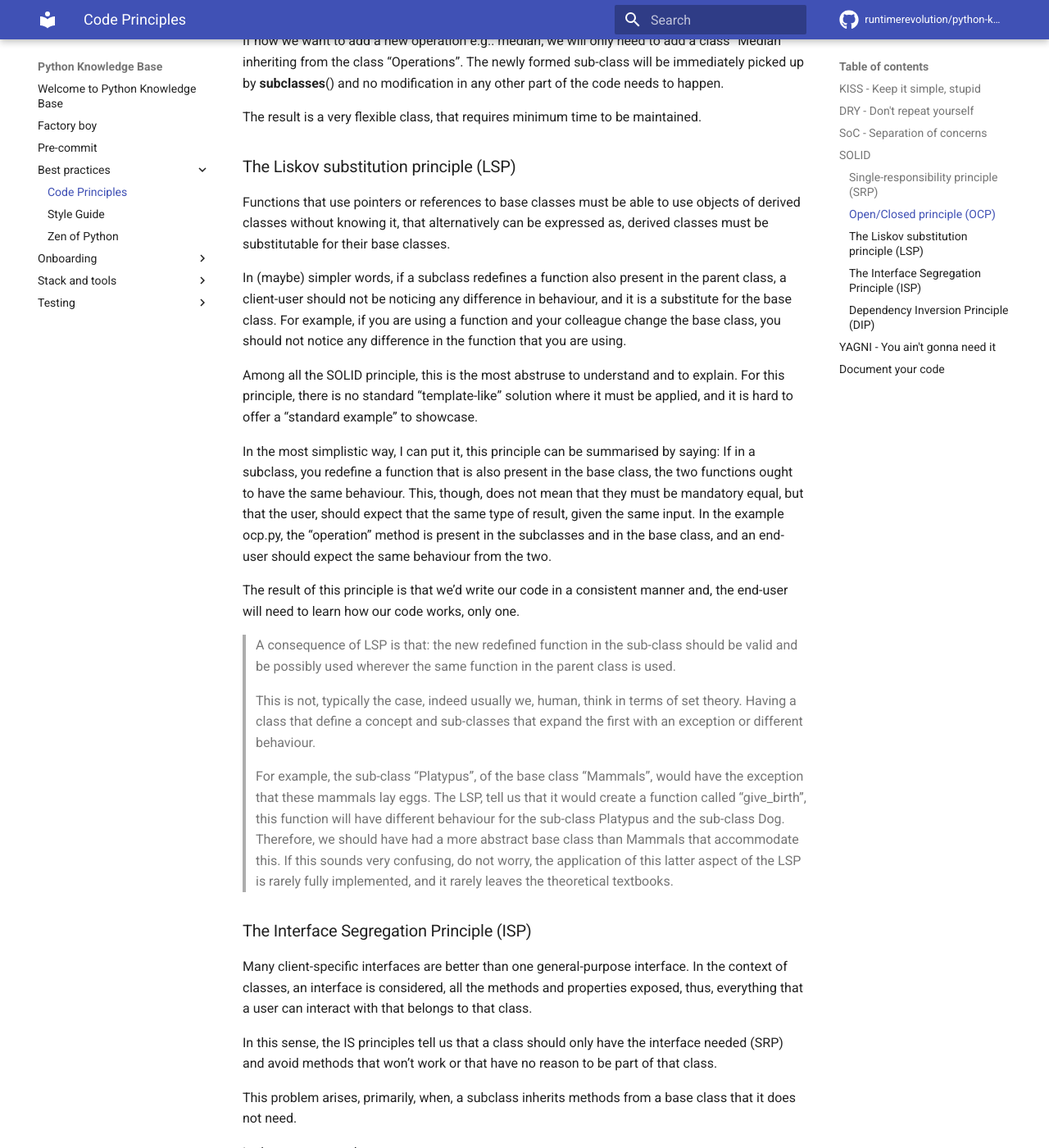
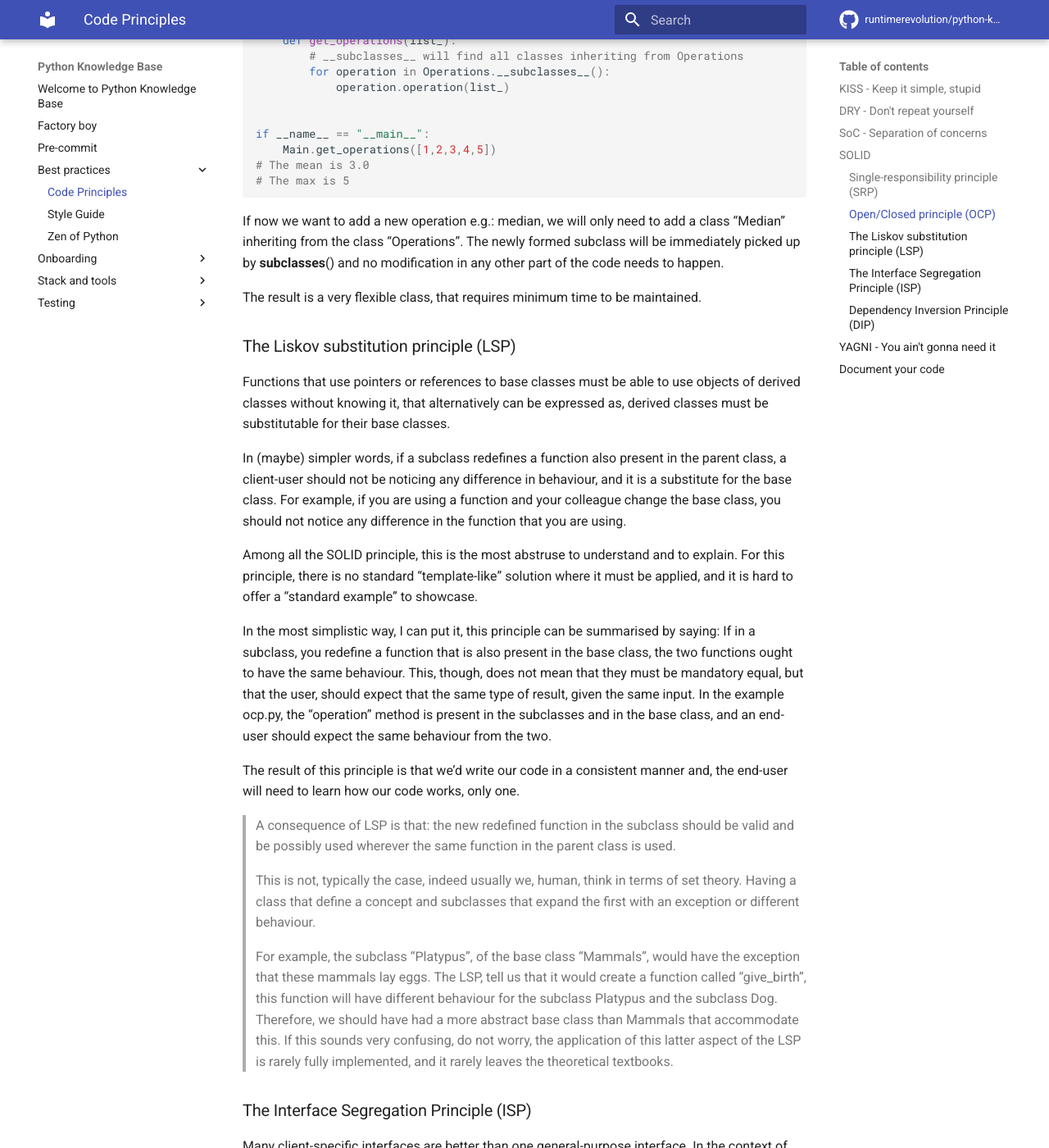
Before and after one commit to runtimerevolution/python-knowledge-base, an MkDocs documentation site: the page built from docs/best_practices/code_principles.md, in a window 1280 px wide and 1400 px high, scrolled down 5086 px. Shown: the whole window at 82% size. Built offline with MkDocs 1.6.1 and Material for MkDocs 9.7.7, drawn with Linux system fonts in a browser that asks for light colours; comment, search, counter and statistics services are not loaded; some of the changed text lies outside the part shown.

Commit message:
updated code principles to follow python main docs

````diff
--- a/docs/best_practices/code_principles.md
+++ b/docs/best_practices/code_principles.md
@@ -139,11 +139,15 @@
 import numpy as np
 
 def get_mean(list_):
-    '''Compute Mean'''
+    """
+        Compute Mean
+    """
     print(f"the mean is {np.mean(list_)}")
 
 def get_max(list_):
-    '''Compute Max'''
+    """
+        Compute Max
+    """
     print(f"the max is {np.max(list_)}")
 
 def main(list_):
@@ -189,33 +193,40 @@
 advanced topic. If you don’t know what an abstract class is, you can run the following code even without).
 
 Now, all the old functions, now classes are called by the __subclasses__() method. That will find all classes inheriting
-from Operations and operate the function “operations” that is present in all sub-classes.
+from Operations and operate the function “operations” that is present in all subclasses.
+
+> for additional information on abstractmethod decorator please
+> check https://docs.python.org/3/library/abc.html#abc.abstractmethod
 
 ```python
 import numpy as np
 from abc import ABC, abstractmethod
 
 class Operations(ABC):
-    '''Operations'''
+    """Operations"""
+    @staticmethod
     @abstractmethod
-    def operation():
+    def operation(list_):
         pass
 
 class Mean(Operations):
-    '''Compute Max'''
+    """Compute Max"""
+    @staticmethod
     def operation(list_):
         print(f"The mean is {np.mean(list_)}")
 
 class Max(Operations):
-    '''Compute Max'''
+    """Compute Max"""
+    @staticmethod
     def operation(list_):
         print(f"The max is {np.max(list_)}")
 
 class Main:
-    '''Main'''
+    """Main"""
+    @staticmethod
     @abstractmethod
     def get_operations(list_):
-        # __subclasses__ will found all classes inheriting from Operations
+        # __subclasses__ will find all classes inheriting from Operations
         for operation in Operations.__subclasses__():
             operation.operation(list_)
 
@@ -227,7 +238,7 @@
 ```
 
 If now we want to add a new operation e.g.: median, we will only need to add a class “Median” inheriting from the class
-“Operations”. The newly formed sub-class will be immediately picked up by __subclasses__() and no modification in any
+“Operations”. The newly formed subclass will be immediately picked up by __subclasses__() and no modification in any
 other part of the code needs to happen.
 
 The result is a very flexible class, that requires minimum time to be maintained.
@@ -256,17 +267,17 @@
 our code works, only one.
 
 
->A consequence of LSP is that: the new redefined function in the sub-class should be valid and
+>A consequence of LSP is that: the new redefined function in the subclass should be valid and
 >be possibly used wherever the same function in the parent class is used.
 >
 >This is not, typically the case, indeed usually we, human, think in terms of set theory.
->Having a class that define a concept and sub-classes that expand the first with an
+>Having a class that define a concept and subclasses that expand the first with an
 >exception or different behaviour.
 >
->For example, the sub-class “Platypus”, of the base class “Mammals”, would have the
+>For example, the subclass “Platypus”, of the base class “Mammals”, would have the
 >exception that these mammals lay eggs. The LSP, tell us that it would create a
 >function called “give_birth”, this function will have different behaviour
->for the sub-class Platypus and the sub-class Dog. Therefore, we should have had a
+>for the subclass Platypus and the subclass Dog. Therefore, we should have had a
 >more abstract base class than Mammals that accommodate this.
 >If this sounds very confusing, do not worry, the application of this latter aspect
 >of the LSP is rarely fully implemented, and it rarely leaves the theoretical textbooks.
@@ -284,32 +295,40 @@
 
 Let’s see an example:
 
+> for additional information on abstractmethod decorator please
+> check https://docs.python.org/3/library/abc.html#abc.abstractmethod
+
 ```python
 from abc import ABC, abstractmethod
 
 class Mammals(ABC):
+    @staticmethod
     @abstractmethod
-    def swim() -> bool:
+    def swim():
         print("Can Swim")
 
+    @staticmethod
     @abstractmethod
-    def walk() -> bool:
+    def walk():
         print("Can Walk")
 
 class Human(Mammals):
+    @staticmethod
     def swim():
         return print("Humans can swim")
 
+    @staticmethod
     def walk():
         return print("Humans can walk")
 
 class Whale(Mammals):
+    @staticmethod
     def swim():
         return print("Whales can swim")
 ```
 
 For this example, we have got the abstract class “Mammals” that has two abstract methods: “walk” and “swim”. These two
-elements will belong to the sub-class “Human”, whereas only “swim” will belong to the subclass “Whale”.
+elements will belong to the subclass “Human”, whereas only “swim” will belong to the subclass “Whale”.
 
 And indeed, if we run this code we could have:
 
@@ -326,7 +345,7 @@
 # Can Walk
 ```
 
-The sub-class whale can still invoke the method “walk” but it shouldn’t, and we must avoid it.
+The subclass whale can still invoke the method “walk” but it shouldn’t, and we must avoid it.
 
 The way suggested by ISP is to create more client-specific interfaces rather than one general-purpose interface.
 So, our code example becomes:
@@ -335,24 +354,29 @@
 from abc import ABC, abstractmethod
 
 class Walker(ABC):
-  @abstractmethod
-  def walk() -> bool:
-    return print("Can Walk")
+    @staticmethod
+    @abstractmethod
+    def walk():
+        return print("Can Walk")
 
 class Swimmer(ABC):
-  @abstractmethod
-  def swim() -> bool:
-    return print("Can Swim")
+    @staticmethod
+    @abstractmethod
+    def swim():
+        return print("Can Swim")
 
 class Human(Walker, Swimmer):
-  def walk():
-    return print("Humans can walk")
-  def swim():
-    return print("Humans can swim")
+    @staticmethod
+    def walk():
+        return print("Humans can walk")
+    @staticmethod
+    def swim():
+        return print("Humans can swim")
 
 class Whale(Swimmer):
-  def swim():
-    return print("Whales can swim")
+    @staticmethod
+    def swim():
+        return print("Whales can swim")
 
 if __name__ == "__main__":
   Human.walk()
@@ -364,9 +388,10 @@
 # Humans can walk
 # Humans can swim
 # Whales can swim
+# AttributeError: type object 'Whale' has no attribute 'walk'
 ```
 
-Now, every sub-class inherits only what it needs, avoiding invoking an out-of-context (wrong) sub-method. That might
+Now, every subclass inherits only what it needs, avoiding invoking an out-of-context (wrong) sub-method. That might
 create an error hard to catch.
 
 This principle is closely connected with the other ones and specifically, it tells us to keep the content of a subclass
````
